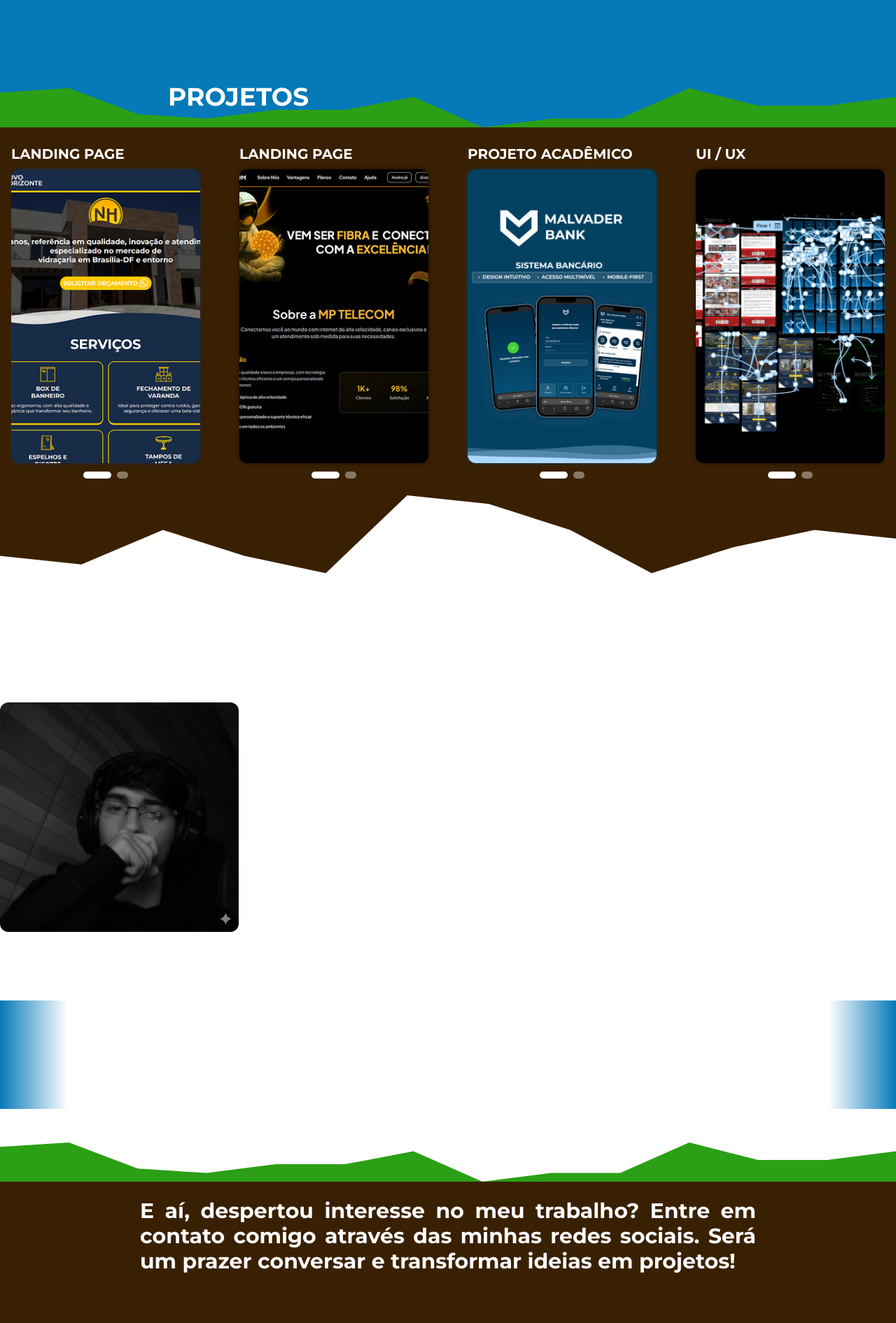
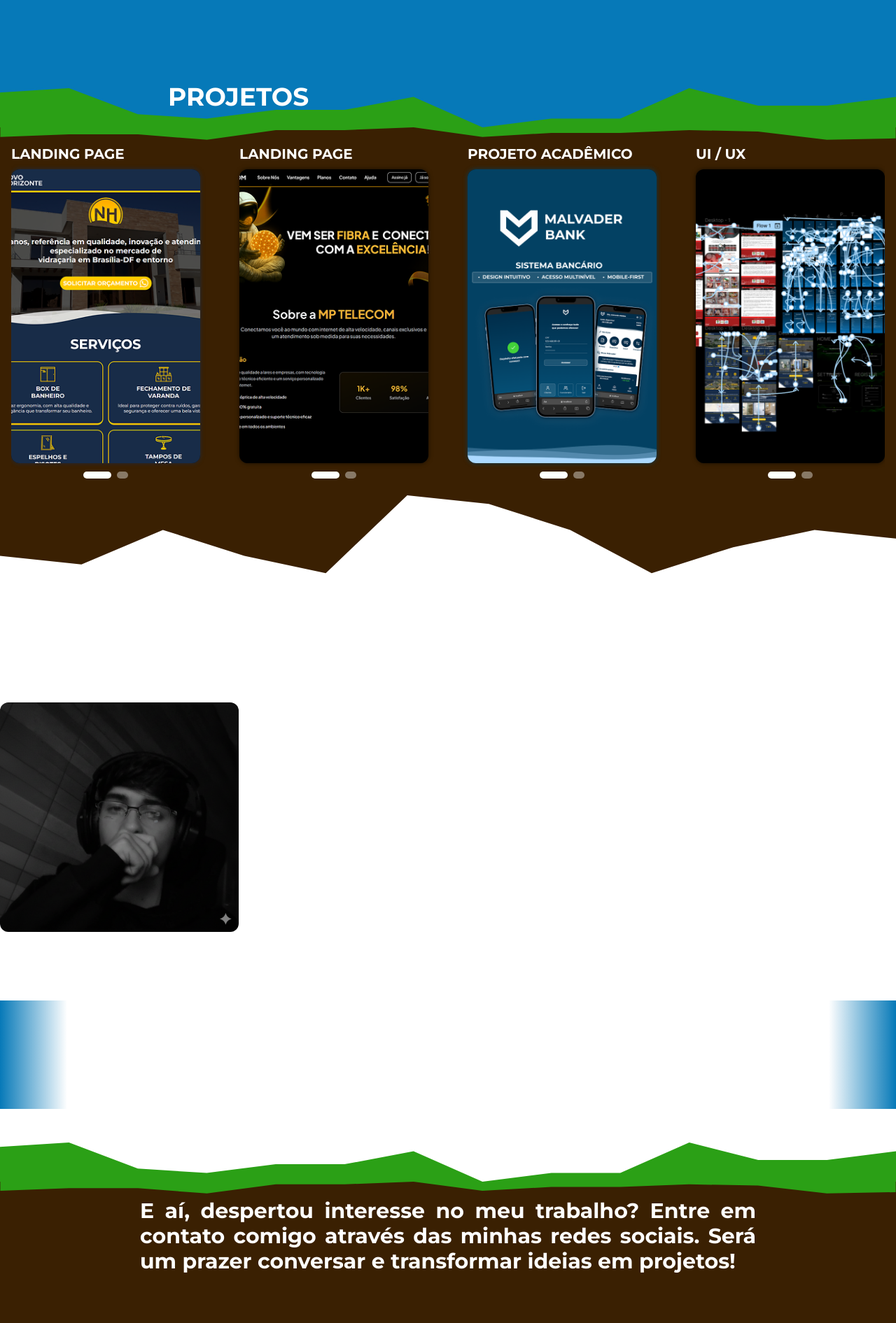
Before and after one commit to LeonardoAtaides/MyPortifolio, a Next.js app in the folder my-portifolio/: page / in a window 1280 px wide. Shown: the part 458-2349 px from the top of the page at 70% size. Built offline with nearby package versions, Linux system fonts and the light colour scheme; some icons are missing.

Commit message:
barra verde de grama

```diff
--- a/my-portifolio/app/components/contact.tsx
+++ b/my-portifolio/app/components/contact.tsx
@@ -44,6 +44,14 @@ export default function Contact() {
     <footer className="relative z-20 mt-12">
      <img src={ theme === "dark" ? "/assets/CometaSuperior.svg" : "/assets/CometaSuperiorVerde.svg"} className="w-full" />
 
+    {theme === "light" && (
+      <img
+        src="/assets/BarraVerde.svg"
+        className="w-full absolute "
+        alt="Barra verde"
+      />
+      )}
+
       {/* CONTAINER SCROLL */}
       <div className="flex justify-center " style={{
         backgroundColor: theme === "dark" ? "#0F0F0F" : "var(--earth)",
--- a/my-portifolio/app/components/projectcarrosel.tsx
+++ b/my-portifolio/app/components/projectcarrosel.tsx
@@ -73,6 +73,15 @@ export default function ProjectsCarousel() {
         alt="Cometa superior"
       />
 
+     {theme === "light" && (
+      <img
+        src="/assets/BarraVerde.svg"
+        className="w-full absolute "
+        alt="Barra verde"
+      />
+      )}
+
+
       {/* CONTAINER SCROLL */}
       <div className="px-4" style={{ backgroundColor: bgColor }}>
         <div
```
Also changed, not shown: my-portifolio/public/assets/BarraVerde.svg (added).
